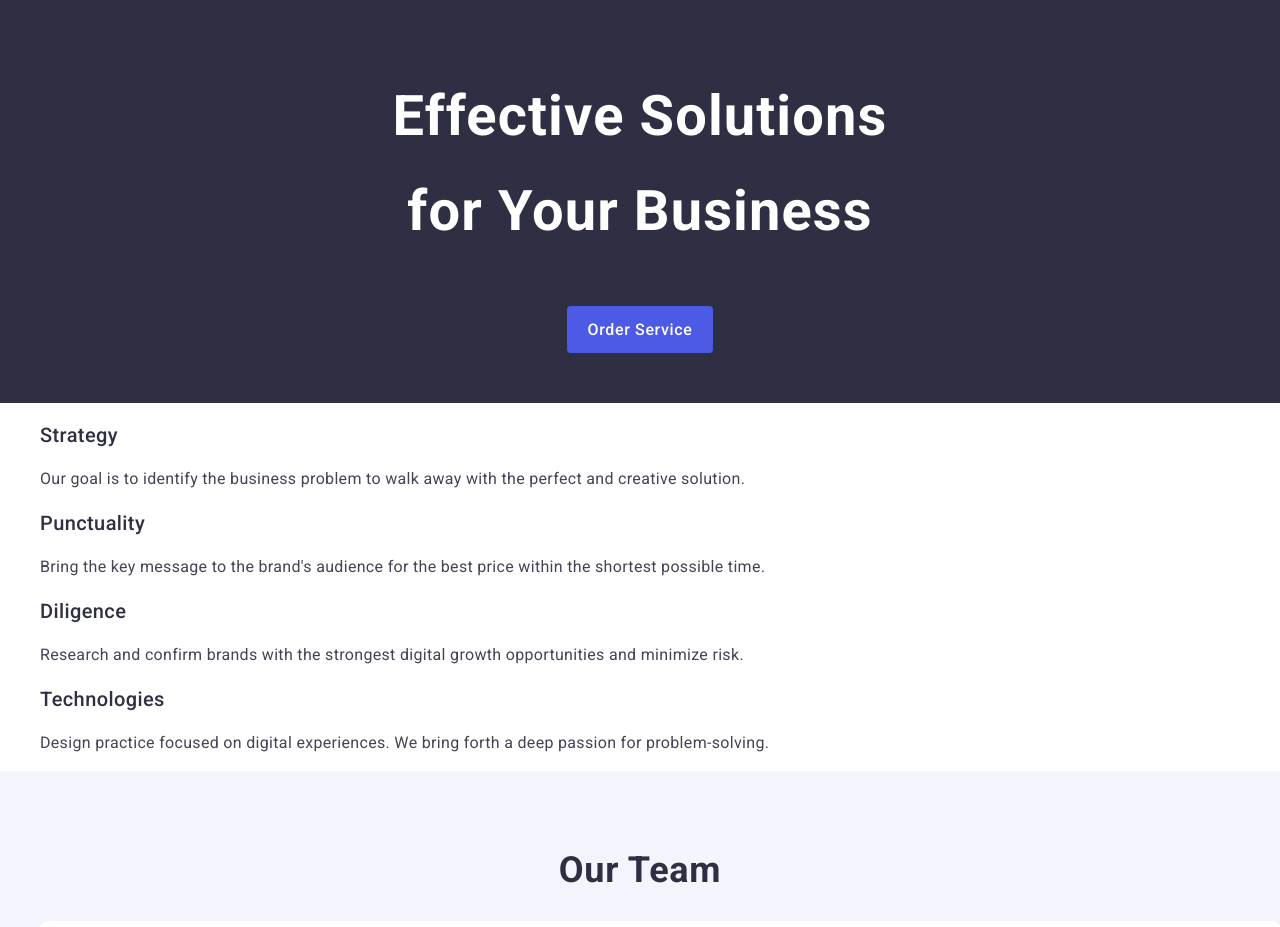
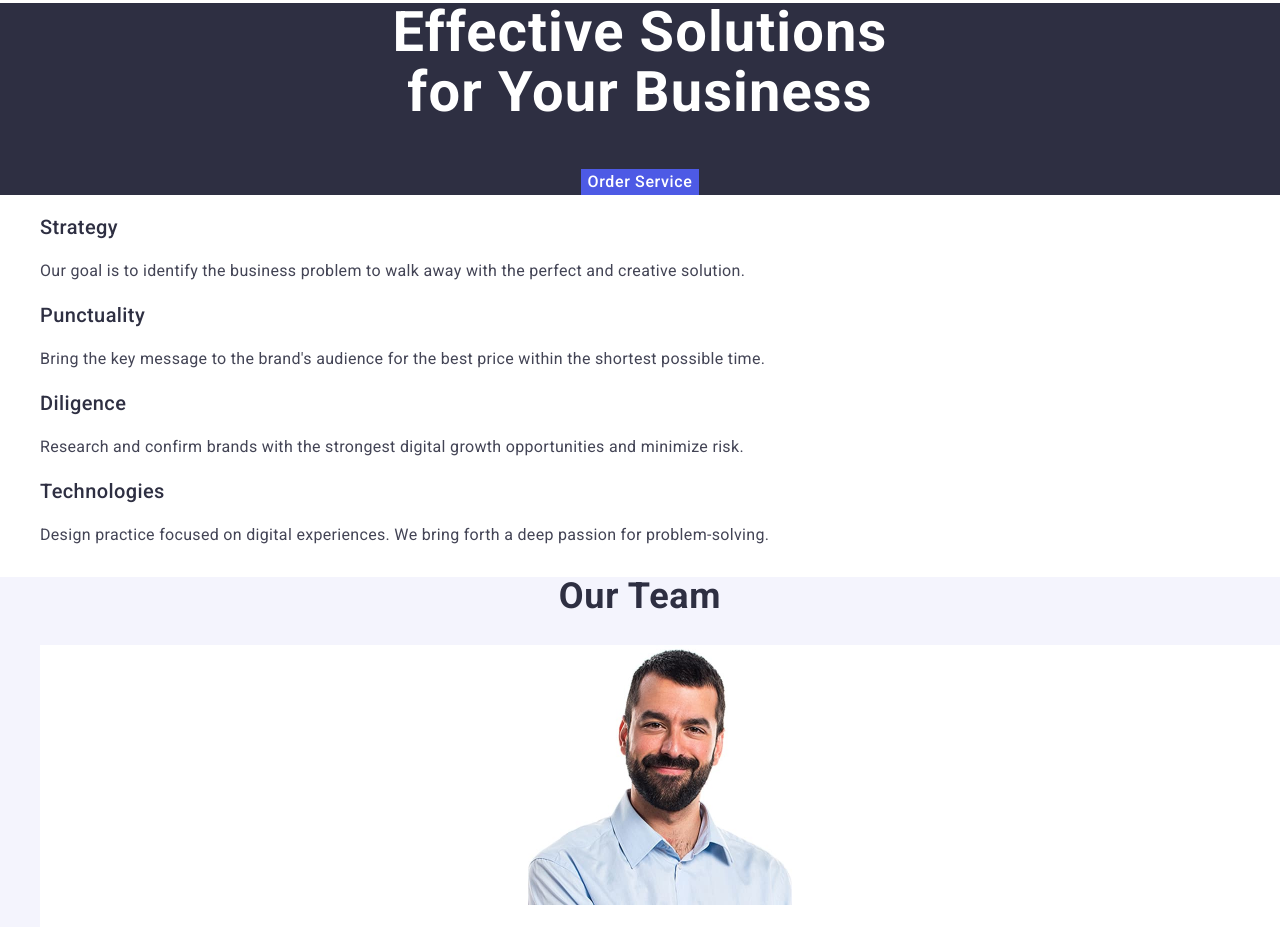
Before and after one commit to Dmytro777-lab/goit-markup-hw-03, a plain HTML site: page index.html in a window 1280 px wide. Shown: the part 217-1144 px from the top of the page. Drawn offline with nearby package versions, Linux system fonts and the light colour scheme.

Commit message:
Add files via upload

```diff
--- a/css/styles.css
+++ b/css/styles.css
@@ -73,13 +73,12 @@ body {
 .title-box {
   background: var(--navy-blue);
   text-align: center;
-  padding: 50px 0;
 }
 
 .main-title {
   font-weight: 700;
   font-size: 56px;
-  line-height: 1.7;
+  line-height: 1.07;
   letter-spacing: 0.02em;
   color: #ffffff;
 }
@@ -89,12 +88,10 @@ body {
   font-family: inherit;
   font-weight: 500;
   font-size: 16px;
-  line-height: 1.7;
+  line-height: 1.5;
   letter-spacing: 0.04em;
   color: #ffffff;
   border: none;
-  padding: 10px 20px;
-  border-radius: 4px;
 }
 
 .main-button:hover,
@@ -125,12 +122,11 @@ body {
 /* #region Our Team */
 .main-section-team {
   background-color: #f4f4fd;
-  padding: 50px 0;
 }
 
 .team-title {
   font-size: 36px;
-  line-height: 1.11;
+  line-height: 1.07;
   text-align: center;
   letter-spacing: 0.02em;
   text-transform: capitalize;
@@ -139,8 +135,6 @@ body {
 
 .team-member-card {
   background-color: #ffffff;
-  padding: 20px;
-  border-radius: 8px;
   text-align: center;
 }
 
@@ -163,8 +157,6 @@ body {
 /* #region Our Portfolio */
 .portfolio-card {
   background-color: var(--cornflower);
-  padding: 20px;
-  border-radius: 8px;
 }
 /* #endregion */
 
@@ -172,7 +164,7 @@ body {
 .footer-box {
   background: var(--navy-blue);
   text-align: center;
-  padding: 40px 0;
+  letter-spacing: 0.02em;
 }
 
 .logo-studio-footer {
@@ -182,7 +174,6 @@ body {
   line-height: 1.17;
   letter-spacing: 0.02em;
   text-transform: uppercase;
-
   color: var(--cloud);
 }
 
@@ -190,5 +181,6 @@ body {
   font-size: 14px;
   line-height: 1.5;
   color: var(--cloud);
+  letter-spacing: 0.02em;
 }
 /* #endregion */
```
